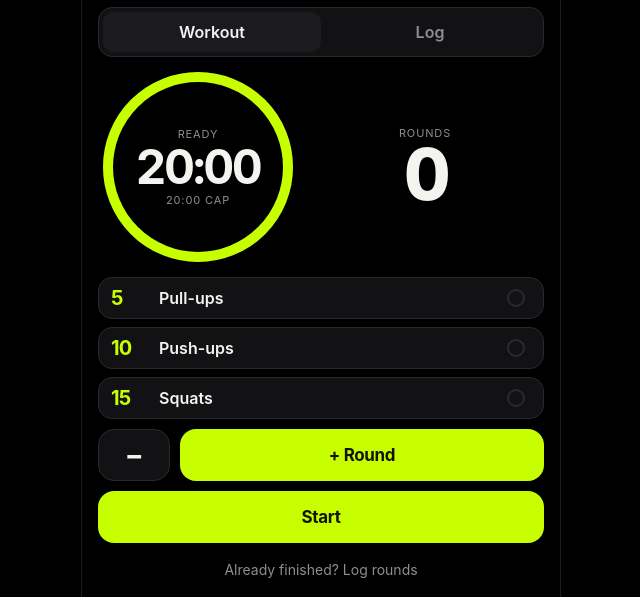
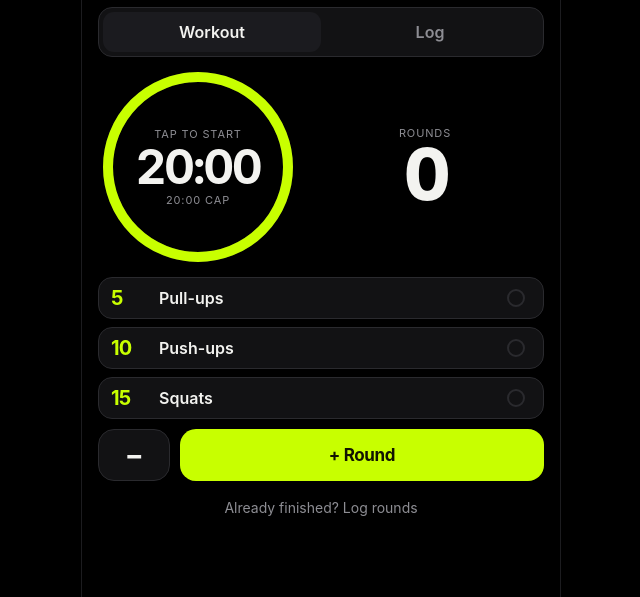
Before and after one commit to ashwinmudaliar/workout-test-test-privado, a website: page index.html in a window 1280 px wide. Shown: the part 203-800 px from the top of the page, without its empty margins (319-959 px from the left). Drawn offline with Linux system fonts and the light colour scheme.

Commit message:
Make the clock the start, pause, and restart control
Tap the timer to start, pause, or resume. Hold it to reset so
the extra Start and Pause buttons are no longer needed.

```diff
--- a/app.js
+++ b/app.js
@@ -19,19 +19,15 @@
       workout: document.getElementById("view-workout"),
       log: document.getElementById("view-log"),
     },
-    timerWrap: document.querySelector(".timer-wrap"),
+    timerWrap: document.getElementById("timer-btn"),
     ring: document.getElementById("ring-value"),
     timerLabel: document.getElementById("timer-label"),
     clock: document.getElementById("clock"),
+    timerCap: document.getElementById("timer-cap"),
     movements: document.querySelectorAll(".movement"),
     rounds: document.getElementById("rounds"),
     undoBtn: document.getElementById("undo-btn"),
     roundBtn: document.getElementById("round-btn"),
-    primaryRow: document.getElementById("primary-row"),
-    primaryBtn: document.getElementById("primary-btn"),
-    pausedRow: document.getElementById("paused-row"),
-    resetBtn: document.getElementById("reset-btn"),
-    resumeBtn: document.getElementById("resume-btn"),
     doneRow: document.getElementById("done-row"),
     saveBtn: document.getElementById("save-btn"),
     discardBtn: document.getElementById("discard-btn"),
@@ -362,18 +358,34 @@
   function renderTimer() {
     const remaining = remainingNow();
     const progress = remaining / WORKOUT_MS;
+    const status = state.live.status;
     els.clock.textContent = formatTime(remaining);
     els.ring.style.strokeDasharray = String(RING);
     els.ring.style.strokeDashoffset = String(RING * (1 - progress));
     els.timerWrap.classList.toggle("is-low", remaining > 0 && remaining <= 60_000);
     els.timerWrap.classList.toggle("is-pulse", remaining > 0 && remaining <= 10_000);
+    els.timerWrap.classList.toggle("is-paused", status === "paused");
     const labels = {
-      idle: "Ready",
-      running: "Go",
-      paused: "Paused",
+      idle: "Tap to start",
+      running: "Tap to pause",
+      paused: "Tap to go",
       finished: "Time",
     };
-    els.timerLabel.textContent = labels[state.live.status];
+    const caps = {
+      idle: "20:00 cap",
+      running: "hold to restart",
+      paused: "hold to restart",
+      finished: "20:00 cap",
+    };
+    const aria = {
+      idle: "Start workout",
+      running: "Pause workout",
+      paused: "Resume workout",
+      finished: "Workout finished",
+    };
+    els.timerLabel.textContent = labels[status];
+    els.timerCap.textContent = caps[status];
+    els.timerWrap.setAttribute("aria-label", aria[status]);
   }
 
   function renderRounds() {
@@ -391,14 +403,14 @@
 
   function renderControls() {
     const status = state.live.status;
-    els.primaryRow.hidden = status !== "idle" && status !== "running";
-    els.pausedRow.hidden = status !== "paused";
     els.doneRow.hidden = status !== "finished";
     els.quickLogBtn.hidden = status === "running" || status === "finished";
-    els.primaryBtn.textContent = status === "running" ? "Pause" : "Start";
-    els.primaryBtn.classList.toggle("ghost", status === "running");
-    els.primaryBtn.classList.toggle("lime", status !== "running");
-    els.primaryBtn.classList.toggle("primary", status !== "running");
+  }
+
+  function toggleTimer() {
+    const status = state.live.status;
+    if (status === "running") pauseClock();
+    else if (status === "idle" || status === "paused") startClock();
   }
 
   function renderStats() {
@@ -555,12 +567,39 @@
   els.roundBtn.addEventListener("click", addRound);
   els.undoBtn.addEventListener("click", undoRound);
 
-  els.primaryBtn.addEventListener("click", () => {
-    if (state.live.status === "running") pauseClock();
-    else startClock();
+  let holdTimer = 0;
+  let didHold = false;
+  const HOLD_MS = 600;
+
+  function clearHold() {
+    clearTimeout(holdTimer);
+    holdTimer = 0;
+  }
+
+  els.timerWrap.addEventListener("pointerdown", (event) => {
+    if (event.pointerType === "mouse" && event.button !== 0) return;
+    didHold = false;
+    clearHold();
+    holdTimer = setTimeout(() => {
+      didHold = true;
+      if (state.live.status === "idle") return;
+      buzz(24);
+      resetClock(false);
+    }, HOLD_MS);
   });
-  els.resumeBtn.addEventListener("click", startClock);
-  els.resetBtn.addEventListener("click", () => resetClock(false));
+  els.timerWrap.addEventListener("pointerup", clearHold);
+  els.timerWrap.addEventListener("pointercancel", clearHold);
+  els.timerWrap.addEventListener("pointerleave", clearHold);
+  els.timerWrap.addEventListener("contextmenu", (event) => event.preventDefault());
+  els.timerWrap.addEventListener("click", (event) => {
+    if (didHold) {
+      event.preventDefault();
+      didHold = false;
+      return;
+    }
+    toggleTimer();
+  });
+
   els.discardBtn.addEventListener("click", () => resetClock(true));
   els.saveBtn.addEventListener("click", () => {
     if (!confirmReplaceToday()) return;
--- a/index.html
+++ b/index.html
@@ -102,17 +102,17 @@
       <main>
         <section id="view-workout" class="view is-active">
           <div class="hero">
-            <div class="timer-wrap">
+            <button type="button" class="timer-wrap" id="timer-btn" aria-label="Start workout">
               <svg class="ring" viewBox="0 0 120 120" aria-hidden="true">
                 <circle class="ring-track" cx="60" cy="60" r="54" />
                 <circle id="ring-value" class="ring-value" cx="60" cy="60" r="54" />
               </svg>
               <div class="timer-readout">
-                <p id="timer-label" class="timer-label">Ready</p>
+                <p id="timer-label" class="timer-label">Tap to start</p>
                 <p id="clock" class="clock" aria-live="polite">20:00</p>
-                <p class="cap">20:00 cap</p>
+                <p id="timer-cap" class="cap">20:00 cap</p>
               </div>
-            </div>
+            </button>
             <div class="rounds-block">
               <p class="rounds-label">Rounds</p>
               <p id="rounds" class="rounds">0</p>
@@ -149,13 +149,6 @@
                 −
               </button>
               <button type="button" id="round-btn" class="btn lime">+ Round</button>
-            </div>
-            <div id="primary-row" class="primary-row">
-              <button type="button" id="primary-btn" class="btn primary">Start</button>
-            </div>
-            <div id="paused-row" class="primary-row" hidden>
-              <button type="button" id="reset-btn" class="btn ghost">Reset</button>
-              <button type="button" id="resume-btn" class="btn lime">Resume</button>
             </div>
             <div id="done-row" class="primary-row stacked" hidden>
               <button type="button" id="save-btn" class="btn lime">Save today’s score</button>
--- a/styles.css
+++ b/styles.css
@@ -223,6 +223,26 @@ input:focus-visible {
   width: 100%;
   margin: 0;
   aspect-ratio: 1;
+  border: 0;
+  padding: 0;
+  background: transparent;
+  color: inherit;
+  font: inherit;
+  border-radius: 50%;
+  -webkit-touch-callout: none;
+  user-select: none;
+}
+
+.timer-wrap:active {
+  transform: scale(0.97);
+}
+
+.timer-wrap.is-paused .ring-value {
+  stroke: color-mix(in srgb, var(--lime) 45%, #666);
+}
+
+.timer-wrap.is-paused .clock {
+  opacity: 0.8;
 }
 
 .ring,
--- a/sw.js
+++ b/sw.js
@@ -1,4 +1,4 @@
-const CACHE = "cindy-v3";
+const CACHE = "cindy-v4";
 const ASSETS = [
   "./",
   "./index.html",
```
Also changed, not shown: scripts/ui-test.js (+6 -6 lines).
